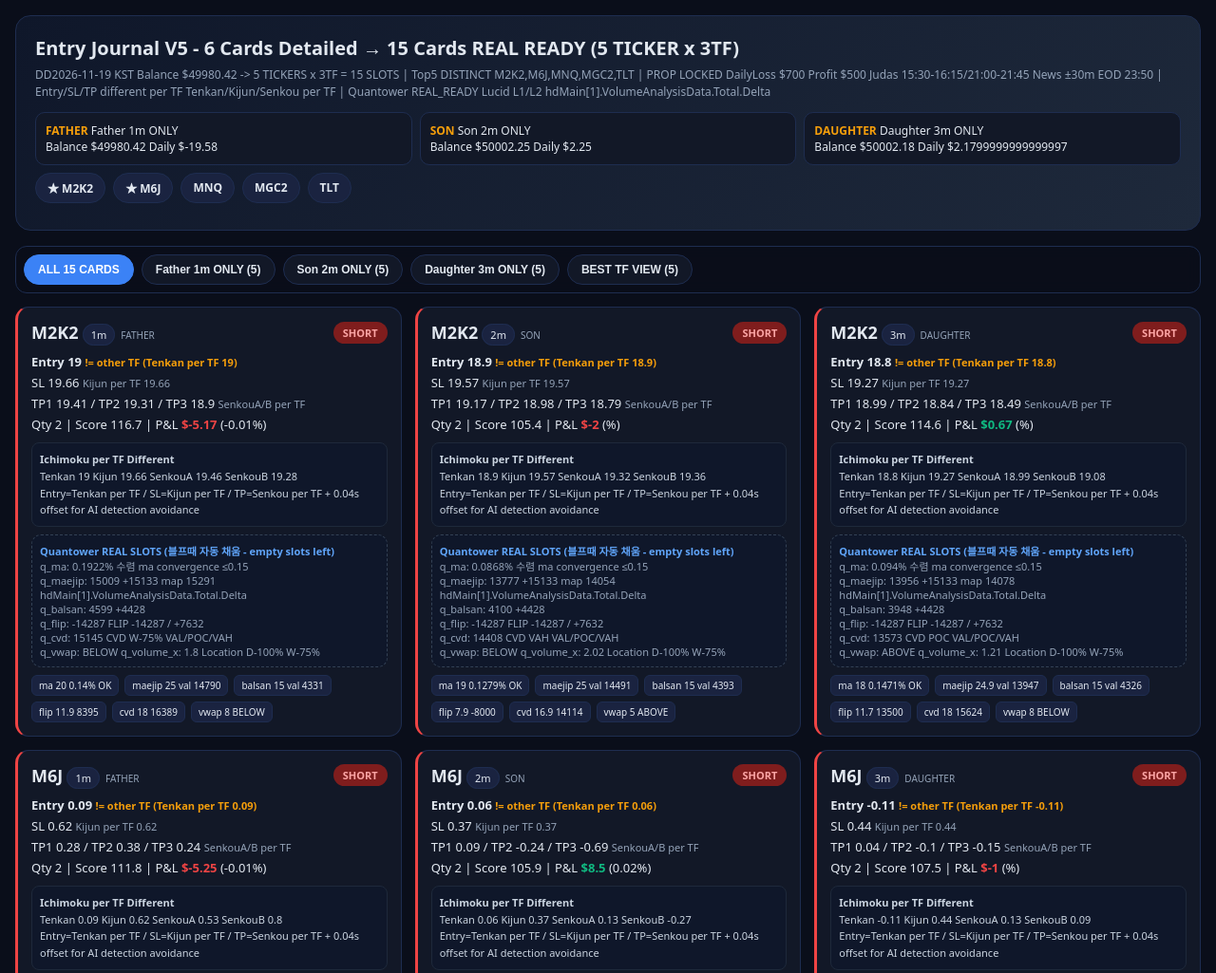
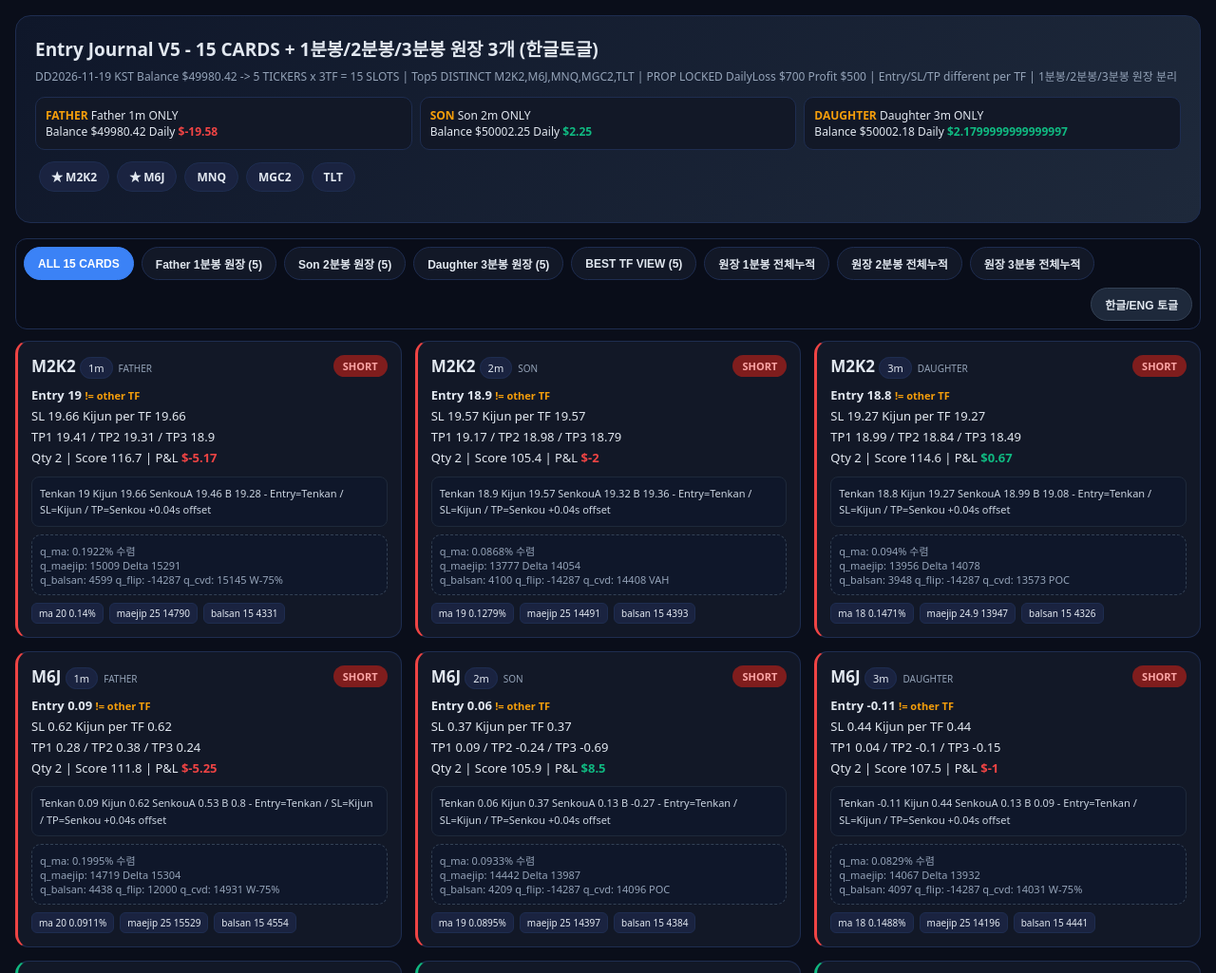
Before and after one commit to onesangel7776-blip/weekly-absorption, a plain HTML site: page docs/v5-ma-delta/entry.html in a window 1280 px wide. Shown: the top 1025 px of the page at 95% size. Drawn offline with Linux system fonts and the light colour scheme.

Commit message:
Update entry.html

```diff
--- a/docs/v5-ma-delta/entry.html
+++ b/docs/v5-ma-delta/entry.html
@@ -3,27 +3,26 @@
 <head>
 <meta charset="UTF-8">
 <meta name="viewport" content="width=device-width, initial-scale=1.0">
-<title>V5 Entry Journal V5 - 5 TICKER 15 CARD DETAILED</title>
+<title>Entry Journal V5 - 15 CARDS + 1m/2m/3m 원장 3개 + 한글토글</title>
 <style>
 :root { --bg:#0a0e1a; --card:#121827; --card2:#1a2340; --border:#1e2d50; --text:#e2e8f0; --muted:#94a3b8; --accent:#3b82f6; --long:#10b981; --short:#ef4444; --gold:#f59e0b; }
 *{box-sizing:border-box;margin:0;padding:0}
 body{background:var(--bg);color:var(--text);font-family:'Pretendard',system-ui,sans-serif;padding:16px}
 .header{background:linear-gradient(135deg,#0f172a,#1e293b);border:1px solid var(--border);border-radius:16px;padding:20px;margin-bottom:16px}
-.header h1{font-size:20px;font-weight:800}
-.sub{color:var(--muted);font-size:12px;margin-top:6px;line-height:1.5}
+.header h1{font-size:19px;font-weight:900}
+.sub{color:var(--muted);font-size:12px;margin-top:6px;line-height:1.6}
 .summary{display:grid;grid-template-columns:repeat(auto-fit,minmax(160px,1fr));gap:8px;margin-top:12px}
 .summary div{background:var(--card);border:1px solid var(--border);border-radius:10px;padding:10px;font-size:12px}
 .summary b{color:var(--gold)}
-.filters{display:flex;flex-wrap:wrap;gap:8px;margin:14px 0;position:sticky;top:10px;z-index:10;background:rgba(10,14,26,0.9);backdrop-filter:blur(8px);padding:8px;border-radius:12px;border:1px solid var(--border)}
-.filters button{background:var(--card);border:1px solid var(--border);color:var(--text);padding:8px 14px;border-radius:999px;font-size:12px;font-weight:700;cursor:pointer}
-.filters button.active{background:var(--accent);border-color:var(--accent);color:white}
-.topN{display:flex;flex-wrap:wrap;gap:8px;margin:8px 0}
-.badge{background:var(--card2);border:1px solid var(--border);padding:6px 12px;border-radius:999px;font-size:12px;font-weight:700}
+.controls{display:flex;flex-wrap:wrap;gap:8px;margin:12px 0;position:sticky;top:8px;z-index:20;background:rgba(10,14,26,0.92);backdrop-filter:blur(8px);padding:8px;border-radius:12px;border:1px solid var(--border)}
+.controls button{background:var(--card);border:1px solid var(--border);color:var(--text);padding:8px 14px;border-radius:999px;font-size:12px;font-weight:800;cursor:pointer}
+.controls button.active{background:var(--accent);border-color:var(--accent);color:white}
+.controls .lang{margin-left:auto;background:#1e293b;border-color:#334155}
 .grid{display:grid;grid-template-columns:repeat(auto-fill,minmax(360px,1fr));gap:14px}
-.card{background:var(--card);border:1px solid var(--border);border-radius:14px;padding:14px;position:relative}
+.card{background:var(--card);border:1px solid var(--border);border-radius:14px;padding:14px}
 .card.LONG{border-left:3px solid var(--long)} .card.SHORT{border-left:3px solid var(--short)}
 .card .head{display:flex;justify-content:space-between;align-items:center}
-.ticker{font-size:18px;font-weight:900} .tf{font-size:11px;background:var(--card2);padding:3px 8px;border-radius:999px;border:1px solid var(--border)}
+.ticker{font-size:17px;font-weight:900} .tf{font-size:11px;background:var(--card2);padding:3px 8px;border-radius:999px;border:1px solid var(--border)}
 .family{font-size:10px;color:var(--muted);margin-left:6px}
 .side{font-size:11px;font-weight:800;padding:4px 10px;border-radius:999px}
 .LONG .side{background:#064e3b;color:#34d399} .SHORT .side{background:#7f1d1d;color:#fca5a5}
@@ -35,143 +34,199 @@ body{background:var(--bg);color:var(--text);font-family:'Pretendard',system-ui,s
 .qslots b{color:#60a5fa}
 .breakdown{margin-top:8px;display:flex;flex-wrap:wrap;gap:6px}
 .breakdown span{background:var(--card2);border:1px solid var(--border);padding:3px 7px;border-radius:6px;font-size:10px}
-.best-table{width:100%;border-collapse:collapse;font-size:12px}
-.best-table th,.best-table td{border:1px solid var(--border);padding:8px;text-align:left}
-.best-table th{background:var(--card2)}
+.ledger{margin-top:16px;background:var(--card);border:1px solid var(--border);border-radius:14px;padding:14px;overflow:auto}
+.ledger h3{font-size:14px;margin-bottom:10px}
+.best-table{width:100%;border-collapse:collapse;font-size:12px;min-width:900px}
+.best-table th,.best-table td{border:1px solid var(--border);padding:8px;text-align:left;white-space:nowrap}
+.best-table th{background:var(--card2);position:sticky;top:0}
 .hidden{display:none}
 .pnl-pos{color:#10b981;font-weight:800} .pnl-neg{color:#ef4444;font-weight:800}
+.badge{background:var(--card2);border:1px solid var(--border);padding:6px 12px;border-radius:999px;font-size:12px;font-weight:700;display:inline-block;margin:4px}
+.topN{margin:8px 0}
 </style>
 </head>
 <body>
 <div class="header">
-<h1>Entry Journal V5 - 6 Cards Detailed → 15 Cards REAL READY (5 TICKER x 3TF)</h1>
-<div class="sub" id="sub">Loading journal_data_v5.json ... Father 1m ONLY / Son 2m ONLY / Daughter 3m ONLY + BEST TF VIEW | Entry/SL/TP different per TF | maejip +15133 / balsan +4428 per TF different | PROP $700/$500 LOCK | Quantower empty slots for real data injection</div>
+<h1 id="title">Entry Journal V5 - 15 CARDS + 1분봉/2분봉/3분봉 원장 3개 (한글토글)</h1>
+<div class="sub" id="sub">Loading journal_data_v5.json ... 50K 5티커 15슬롯 / Father 1m / Son 2m / Daughter 3m 각 50K 독립 원장 / Entry/SL/TP per TF 다름 / PROP $700/$500 LOCK</div>
 <div class="summary" id="summary"></div>
 <div class="topN" id="topN"></div>
 </div>
 
-<div class="filters">
+<div class="controls">
 <button class="active" data-filter="ALL">ALL 15 CARDS</button>
-<button data-filter="FATHER">Father 1m ONLY (5)</button>
-<button data-filter="SON">Son 2m ONLY (5)</button>
-<button data-filter="DAUGHTER">Daughter 3m ONLY (5)</button>
+<button data-filter="FATHER">Father 1분봉 원장 (5)</button>
+<button data-filter="SON">Son 2분봉 원장 (5)</button>
+<button data-filter="DAUGHTER">Daughter 3분봉 원장 (5)</button>
 <button data-filter="BEST">BEST TF VIEW (5)</button>
+<button data-filter="LEDGER_FATHER">원장 1분봉 전체누적</button>
+<button data-filter="LEDGER_SON">원장 2분봉 전체누적</button>
+<button data-filter="LEDGER_DAUGHTER">원장 3분봉 전체누적</button>
+<button class="lang" id="langBtn">한글/ENG 토글</button>
 </div>
 
 <div id="bestView" class="hidden">
-<div style="background:var(--card);border:1px solid var(--border);border-radius:14px;padding:14px;margin-bottom:12px">
-<h3 style="font-size:14px;margin-bottom:10px">BEST TF per Ticker - P&L MAX - 5 TICKER REAL READY</h3>
+<div class="ledger">
+<h3 id="bestTitle">BEST TF per Ticker - P&L MAX - 5 TICKER REAL READY</h3>
 <table class="best-table" id="bestTable"><thead><tr><th>TICKER</th><th>BEST TF</th><th>FAMILY</th><th>Entry != other TF</th><th>SL per TF</th><th>TP1/TP2/TP3 per TF</th><th>P&L</th><th>Reason</th></tr></thead><tbody></tbody></table>
 </div>
 </div>
 
 <div class="grid" id="grid"></div>
 
+<div id="ledgerFather" class="ledger hidden">
+<h3>📘 1분봉 원장 - Father 1m ONLY (전체 누적)</h3>
+<table class="best-table" id="tableFather"><thead><tr><th>일자</th><th>티커</th><th>TF</th><th>가족</th><th>방향</th><th>진입</th><th>손절 SL</th><th>익절 TP1/TP2/TP3</th><th>수량</th><th>현재가/청산가</th><th>상태</th><th>손익 P&L</th><th>점수</th><th>Quantower Delta</th></tr></thead><tbody></tbody></table>
+</div>
+
+<div id="ledgerSon" class="ledger hidden">
+<h3>📗 2분봉 원장 - Son 2m ONLY (전체 누적)</h3>
+<table class="best-table" id="tableSon"><thead><tr><th>일자</th><th>티커</th><th>TF</th><th>가족</th><th>방향</th><th>진입</th><th>손절 SL</th><th>익절 TP1/TP2/TP3</th><th>수량</th><th>현재가/청산가</th><th>상태</th><th>손익 P&L</th><th>점수</th><th>Quantower Delta</th></tr></thead><tbody></tbody></table>
+</div>
+
+<div id="ledgerDaughter" class="ledger hidden">
+<h3>📙 3분봉 원장 - Daughter 3m ONLY (전체 누적)</h3>
+<table class="best-table" id="tableDaughter"><thead><tr><th>일자</th><th>티커</th><th>TF</th><th>가족</th><th>방향</th><th>진입</th><th>손절 SL</th><th>익절 TP1/TP2/TP3</th><th>수량</th><th>현재가/청산가</th><th>상태</th><th>손익 P&L</th><th>점수</th><th>Quantower Delta</th></tr></thead><tbody></tbody></table>
+</div>
+
 <script>
+let LANG='KR';
+const T = {
+ KR: { all:'ALL 15 CARDS', father:'Father 1분봉 원장 (5)', son:'Son 2분봉 원장 (5)', daughter:'Daughter 3분봉 원장 (5)', best:'BEST TF VIEW (5)', ledgerF:'원장 1분봉 전체누적', ledgerS:'원장 2분봉 전체누적', ledgerD:'원장 3분봉 전체누적', title:'Entry Journal V5 - 15 CARDS + 1분봉/2분봉/3분봉 원장 3개 (한글토글)', bestTitle:'BEST TF per Ticker - P&L MAX', date:'일자', ticker:'티커', tf:'TF', family:'가족', side:'방향', entry:'진입', sl:'손절 SL', tp:'익절 TP1/TP2/TP3', qty:'수량', current:'현재가/청산가', status:'상태', pnl:'손익 P&L', score:'점수', delta:'Quantower Delta' },
+ EN: { all:'ALL 15 CARDS', father:'Father 1m Ledger (5)', son:'Son 2m Ledger (5)', daughter:'Daughter 3m Ledger (5)', best:'BEST TF VIEW (5)', ledgerF:'Ledger 1m Cumulative', ledgerS:'Ledger 2m Cumulative', ledgerD:'Ledger 3m Cumulative', title:'Entry Journal V5 - 15 CARDS + 1m/2m/3m Ledgers (KR/EN)', bestTitle:'BEST TF per Ticker - P&L MAX', date:'DATE', ticker:'TICKER', tf:'TF', family:'FAMILY', side:'SIDE', entry:'ENTRY', sl:'SL', tp:'TP1/TP2/TP3', qty:'QTY', current:'CURRENT/EXIT', status:'STATUS', pnl:'P&L', score:'SCORE', delta:'Quantower Delta' }
+};
+
 let journal=null, absorption=null, bestMap=null;
 async function loadJSON(p){ try{ const r=await fetch(p+'?t='+Date.now()); if(!r.ok) throw 0; return await r.json(); }catch{return null;} }
+
 async function init(){
  journal = await loadJSON('../journal_data_v5.json') || await loadJSON('journal_data_v5.json') || await loadJSON('./journal_data_v5.json');
  absorption = await loadJSON('../absorption_v5.json') || await loadJSON('absorption_v5.json') || journal;
  bestMap = (await loadJSON('../best_tf_per_ticker.json')) || (await loadJSON('best_tf_per_ticker.json')) || journal?.best_tf_per_ticker || absorption?.best_tf_per_ticker || {};
- if(journal && journal.best_tf_per_ticker && !journal.best_tf_per_ticker.MGC){ bestMap = journal.best_tf_per_ticker; } // if wrapped
+
  if(bestMap && bestMap.best_tf_per_ticker) bestMap = bestMap.best_tf_per_ticker;
  if(!journal){ document.getElementById('sub').innerText='journal_data_v5.json not found - run quantower_delta_collector_v5_3TRACK.py'; return; }
 
  const bal = journal.balance || absorption?.balance || 50000;
  const maxT = journal.max_tickers || absorption?.max_tickers || 5;
- const topN = journal.topN_distinct || journal.topN || absorption?.topN_distinct || absorption?.top2_distinct || ['MGC','M2K','MCL','TLT','MHG'];
+ const topN = journal.topN_distinct || journal.topN || absorption?.topN_distinct || [];
  const slots = journal.slots || absorption?.slots || [];
 
- document.getElementById('sub').innerText = `D${journal.date||absorption?.date||''} KST Balance $${bal} -> ${maxT} TICKERS x 3TF = ${slots.length} SLOTS | Top${maxT} DISTINCT ${topN.join(',')} | PROP LOCKED DailyLoss $700 Profit $500 Judas 15:30-16:15/21:00-21:45 News ±30m EOD 23:50 | Entry/SL/TP different per TF Tenkan/Kijun/Senkou per TF | Quantower REAL_READY Lucid L1/L2 hdMain[1].VolumeAnalysisData.Total.Delta`;
+ document.getElementById('sub').innerText = `D${journal.date||''} KST Balance $${bal} -> ${maxT} TICKERS x 3TF = ${slots.length} SLOTS | Top${maxT} DISTINCT ${topN.join(',')} | PROP LOCKED DailyLoss $700 Profit $500 | Entry/SL/TP different per TF | 1분봉/2분봉/3분봉 원장 분리`;
 
  const summ=document.getElementById('summary'); summ.innerHTML='';
  const families=journal.families||{};
  Object.entries(families).forEach(([k,v])=>{
   const d=document.createElement('div');
-  const cls = v.daily_pnl<=-700?'pnl-neg':v.daily_pnl>=500?'pnl-pos':'';
-  d.innerHTML=`<b>${k}</b> ${v.label||''}<br>Balance $${v.balance||bal} Daily <span class="${cls}">$${v.daily_pnl||0}</span>`;
+  d.innerHTML=`<b>${k}</b> ${v.label||''}<br>Balance $${v.balance||bal} Daily <span class="${(v.daily_pnl||0)>=0?'pnl-pos':'pnl-neg'}">$${v.daily_pnl||0}</span>`;
   summ.appendChild(d);
  });
- if(!Object.keys(families).length){
-  summ.innerHTML=`<div><b>Balance</b> $${bal}</div><div><b>MaxTickers</b> ${maxT} -> ${maxT*3} slots</div><div><b>TopN</b> ${topN.join(',')}</div>`;
- }
 
  const topNdiv=document.getElementById('topN'); topNdiv.innerHTML='';
  topN.forEach((tid,i)=>{ const b=document.createElement('div'); b.className='badge'; b.innerText=`${i<2?'★ ':''}${tid}`; topNdiv.appendChild(b); });
 
  renderGrid(slots);
- renderBest(bestMap, slots);
+ renderBest(bestMap);
+ renderLedgers(slots);
+ applyLang();
 }
 
 function renderGrid(slots){
  const grid=document.getElementById('grid'); grid.innerHTML='';
  slots.forEach(s=>{
-  const card=document.createElement('div'); card.className=`card ${s.side}`; card.dataset.family=s.family|| (s.tf=='1m'?'FATHER':s.tf=='2m'?'SON':'DAUGHTER'); card.dataset.tf=s.tf;
+  const card=document.createElement('div'); card.className=`card ${s.side}`; card.dataset.family=s.family|| (s.tf=='1m'?'FATHER':s.tf=='2m'?'SON':'DAUGHTER');
   const ichi=s.ichimoku||{}; const br=s.breakdown||{};
-  const q = s;
   card.innerHTML=`
    <div class="head"><div><span class="ticker">${s.ticker}</span> <span class="tf">${s.tf}</span><span class="family">${s.family||''}</span></div><span class="side">${s.side}</span></div>
    <div class="detail">
-     <b>Entry ${s.entry}</b> <span class="diff">!= other TF (Tenkan per TF ${ichi.tenkan||''})</span><br>
-     SL ${s.sl} <span style="font-size:11px;color:#94a3b8">Kijun per TF ${ichi.kijun||''}</span><br>
-     TP1 ${s.tp1} / TP2 ${s.tp2} / TP3 ${s.tp3} <span style="font-size:11px;color:#94a3b8">SenkouA/B per TF</span><br>
-     Qty ${s.qty||2} | Score ${s.score||''} | P&L <b class="${(s.pnl||0)>=0?'pnl-pos':'pnl-neg'}">$${s.pnl||0}</b> (${s.pnl_pct||''}%)
+     <b>Entry ${s.entry}</b> <span class="diff">!= other TF</span><br>
+     SL ${s.sl} Kijun per TF ${ichi.kijun||''}<br>
+     TP1 ${s.tp1} / TP2 ${s.tp2} / TP3 ${s.tp3}<br>
+     Qty ${s.qty||2} | Score ${s.score||''} | P&L <b class="${(s.pnl||0)>=0?'pnl-pos':'pnl-neg'}">$${s.pnl||0}</b>
    </div>
    <div class="ichi">
-     <b>Ichimoku per TF Different</b><br>
-     Tenkan ${ichi.tenkan||'-'} Kijun ${ichi.kijun||'-'} SenkouA ${ichi.senkouA||'-'} SenkouB ${ichi.senkouB||'-'}<br>
-     Entry=Tenkan per TF / SL=Kijun per TF / TP=Senkou per TF + 0.04s offset for AI detection avoidance
+     Tenkan ${ichi.tenkan||'-'} Kijun ${ichi.kijun||'-'} SenkouA ${ichi.senkouA||'-'} B ${ichi.senkouB||'-'} - Entry=Tenkan / SL=Kijun / TP=Senkou +0.04s offset
    </div>
    <div class="qslots">
-     <b>Quantower REAL SLOTS (블프때 자동 채움 - empty slots left)</b><br>
-     q_ma: ${q.q_ma||'empty'} ma convergence ≤0.15<br>
-     q_maejip: ${q.q_maejip||'empty'} +15133 map ${q.q_delta||''} hdMain[1].VolumeAnalysisData.Total.Delta<br>
-     q_balsan: ${q.q_balsan||'empty'} +4428<br>
-     q_flip: ${q.q_flip||'empty'} FLIP -14287 / +7632<br>
-     q_cvd: ${q.q_cvd||'empty'} CVD ${q.q_location||''} VAL/POC/VAH<br>
-     q_vwap: ${q.q_vwap||''} q_volume_x: ${q.q_volume_x||''} Location D-100% W-75%
+     q_ma: ${s.q_ma||'empty'}<br>
+     q_maejip: ${s.q_maejip||'empty'} Delta ${s.q_delta||''}<br>
+     q_balsan: ${s.q_balsan||'empty'} q_flip: ${s.q_flip||''} q_cvd: ${s.q_cvd||''} ${s.q_location||''}
    </div>
    <div class="breakdown">
-     ${br.ma!==undefined?`<span>ma ${br.ma} ${br.ma_pct||''}% ${br.ma_ok?'OK':''}</span>`:''}
-     ${br.maejip!==undefined?`<span>maejip ${br.maejip} val ${br.maejip_val||''}</span>`:''}
-     ${br.balsan!==undefined?`<span>balsan ${br.balsan} val ${br.balsan_val||''}</span>`:''}
-     ${br.flip!==undefined?`<span>flip ${br.flip} ${br.flip_val||''}</span>`:''}
-     ${br.cvd!==undefined?`<span>cvd ${br.cvd} ${br.cvd_val||''}</span>`:''}
-     ${br.vwap!==undefined?`<span>vwap ${br.vwap} ${br.vwap_loc||''}</span>`:''}
+     ${br.ma!==undefined?`<span>ma ${br.ma} ${br.ma_pct||''}%</span>`:''}
+     ${br.maejip!==undefined?`<span>maejip ${br.maejip} ${br.maejip_val||''}</span>`:''}
+     ${br.balsan!==undefined?`<span>balsan ${br.balsan} ${br.balsan_val||''}</span>`:''}
    </div>
   `;
   grid.appendChild(card);
  });
 }
 
-function renderBest(bestMap, allSlots){
+function renderBest(bestMap){
  const tbody=document.querySelector('#bestTable tbody'); tbody.innerHTML='';
  Object.entries(bestMap||{}).forEach(([tid,v])=>{
   const tr=document.createElement('tr');
-  tr.innerHTML=`<td><b>${tid}</b></td><td>${v.tf||''}</td><td>${v.family||''}</td><td>${v.entry||''} <span style="color:#f59e0b">!=other TF</span></td><td>${v.sl||''}</td><td>${v.tp1||''}/${v.tp2||''}/${v.tp3||''}</td><td style="color:#f59e0b">$${v.pnl||v.score||''}</td><td>${v.reason||''}</td>`;
+  tr.innerHTML=`<td><b>${tid}</b></td><td>${v.tf||''}</td><td>${v.family||''}</td><td>${v.entry||''} !=other</td><td>${v.sl||''}</td><td>${v.tp1||''}/${v.tp2||''}/${v.tp3||''}</td><td style="color:#f59e0b">$${v.pnl||v.score||''}</td><td>${v.reason||''}</td>`;
   tbody.appendChild(tr);
  });
- if(!Object.keys(bestMap||{}).length && allSlots){
-   // fallback compute best per ticker by pnl
-   const map={};
-   allSlots.forEach(s=>{ if(!map[s.ticker] || (s.pnl||0)>(map[s.ticker].pnl||-9999)) map[s.ticker]=s; });
-   Object.entries(map).forEach(([tid,s])=>{
-    const tr=document.createElement('tr');
-    tr.innerHTML=`<td><b>${tid}</b></td><td>${s.tf}</td><td>${s.family}</td><td>${s.entry} !=other</td><td>${s.sl}</td><td>${s.tp1}/${s.tp2}/${s.tp3}</td><td>$${s.pnl}</td><td>P&L max per TF</td>`;
-    tbody.appendChild(tr);
-   });
- }
 }
 
-document.querySelectorAll('.filters button').forEach(btn=>{
+function renderLedgers(slots){
+ const map = { FATHER: [], SON: [], DAUGHTER: [] };
+ slots.forEach(s=>{
+  const fam = s.family || (s.tf=='1m'?'FATHER':s.tf=='2m'?'SON':'DAUGHTER');
+  if(map[fam]) map[fam].push(s);
+ });
+ const fill = (id, arr)=>{
+  const tbody=document.querySelector(`#${id} tbody`); tbody.innerHTML='';
+  arr.forEach(s=>{
+   const tr=document.createElement('tr');
+   tr.innerHTML=`<td>${s.date||''}</td><td><b>${s.ticker}</b></td><td>${s.tf}</td><td>${s.family}</td><td>${s.side}</td><td>${s.entry}</td><td>${s.sl}</td><td>${s.tp1}/${s.tp2}/${s.tp3}</td><td>${s.qty||2}</td><td>${s.current||s.entry}</td><td>${s.status||'OPEN'}</td><td class="${(s.pnl||0)>=0?'pnl-pos':'pnl-neg'}">$${s.pnl||0}</td><td>${s.score||''}</td><td>${s.q_delta||s.q_maejip||''}</td>`;
+   tbody.appendChild(tr);
+  });
+ };
+ fill('tableFather', map.FATHER);
+ fill('tableSon', map.SON);
+ fill('tableDaughter', map.DAUGHTER);
+}
+
+function applyLang(){
+ const L = T[LANG];
+ document.getElementById('title').innerText = L.title;
+ document.getElementById('bestTitle').innerText = L.bestTitle;
+ const btns = document.querySelectorAll('.controls button[data-filter]');
+ if(btns[0]) btns[0].innerText = L.all;
+ if(btns[1]) btns[1].innerText = L.father;
+ if(btns[2]) btns[2].innerText = L.son;
+ if(btns[3]) btns[3].innerText = L.daughter;
+ if(btns[4]) btns[4].innerText = L.best;
+ if(btns[5]) btns[5].innerText = L.ledgerF;
+ if(btns[6]) btns[6].innerText = L.ledgerS;
+ if(btns[7]) btns[7].innerText = L.ledgerD;
+}
+
+document.getElementById('langBtn').addEventListener('click',()=>{
+ LANG = LANG==='KR'?'EN':'KR';
+ applyLang();
+});
+
+document.querySelectorAll('.controls button[data-filter]').forEach(btn=>{
  btn.addEventListener('click',()=>{
-  document.querySelectorAll('.filters button').forEach(b=>b.classList.remove('active')); btn.classList.add('active');
+  document.querySelectorAll('.controls button[data-filter]').forEach(b=>b.classList.remove('active')); btn.classList.add('active');
   const f=btn.dataset.filter;
-  const grid=document.getElementById('grid'); const bestView=document.getElementById('bestView');
-  if(f==='ALL'){ grid.classList.remove('hidden'); bestView.classList.add('hidden'); document.querySelectorAll('.card').forEach(c=>c.classList.remove('hidden')); }
-  else if(f==='BEST'){ grid.classList.add('hidden'); bestView.classList.remove('hidden'); }
-  else { grid.classList.remove('hidden'); bestView.classList.add('hidden'); document.querySelectorAll('.card').forEach(c=>{ c.classList.toggle('hidden', c.dataset.family!==f); }); }
+  document.getElementById('grid').classList.add('hidden');
+  document.getElementById('bestView').classList.add('hidden');
+  document.getElementById('ledgerFather').classList.add('hidden');
+  document.getElementById('ledgerSon').classList.add('hidden');
+  document.getElementById('ledgerDaughter').classList.add('hidden');
+  if(f==='ALL'){ document.getElementById('grid').classList.remove('hidden'); document.querySelectorAll('.card').forEach(c=>c.classList.remove('hidden')); }
+  else if(f==='FATHER'){ document.getElementById('grid').classList.remove('hidden'); document.querySelectorAll('.card').forEach(c=>{ c.classList.toggle('hidden', c.dataset.family!=='FATHER'); }); }
+  else if(f==='SON'){ document.getElementById('grid').classList.remove('hidden'); document.querySelectorAll('.card').forEach(c=>{ c.classList.toggle('hidden', c.dataset.family!=='SON'); }); }
+  else if(f==='DAUGHTER'){ document.getElementById('grid').classList.remove('hidden'); document.querySelectorAll('.card').forEach(c=>{ c.classList.toggle('hidden', c.dataset.family!=='DAUGHTER'); }); }
+  else if(f==='BEST'){ document.getElementById('bestView').classList.remove('hidden'); }
+  else if(f==='LEDGER_FATHER'){ document.getElementById('ledgerFather').classList.remove('hidden'); }
+  else if(f==='LEDGER_SON'){ document.getElementById('ledgerSon').classList.remove('hidden'); }
+  else if(f==='LEDGER_DAUGHTER'){ document.getElementById('ledgerDaughter').classList.remove('hidden'); }
  });
 });
 
```
